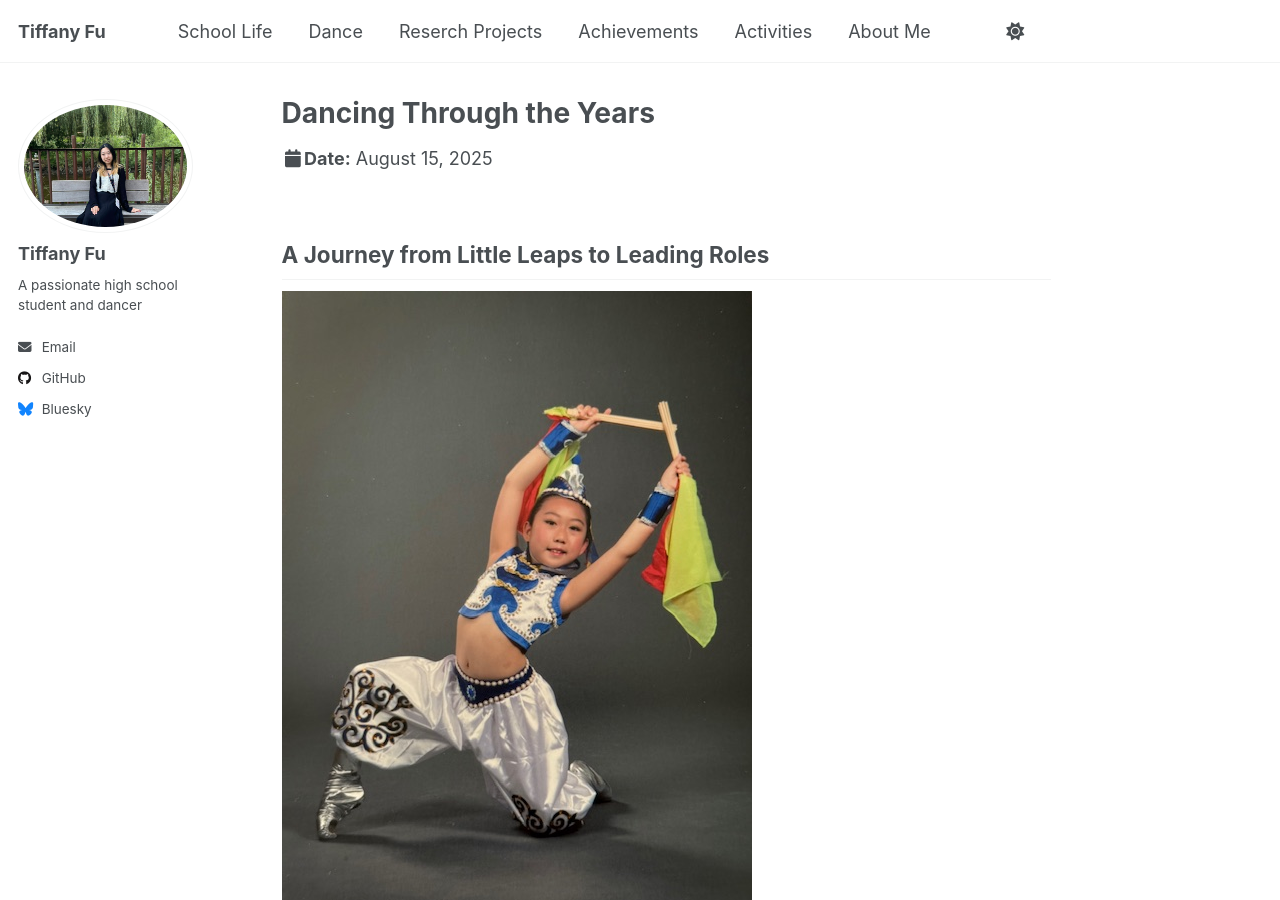
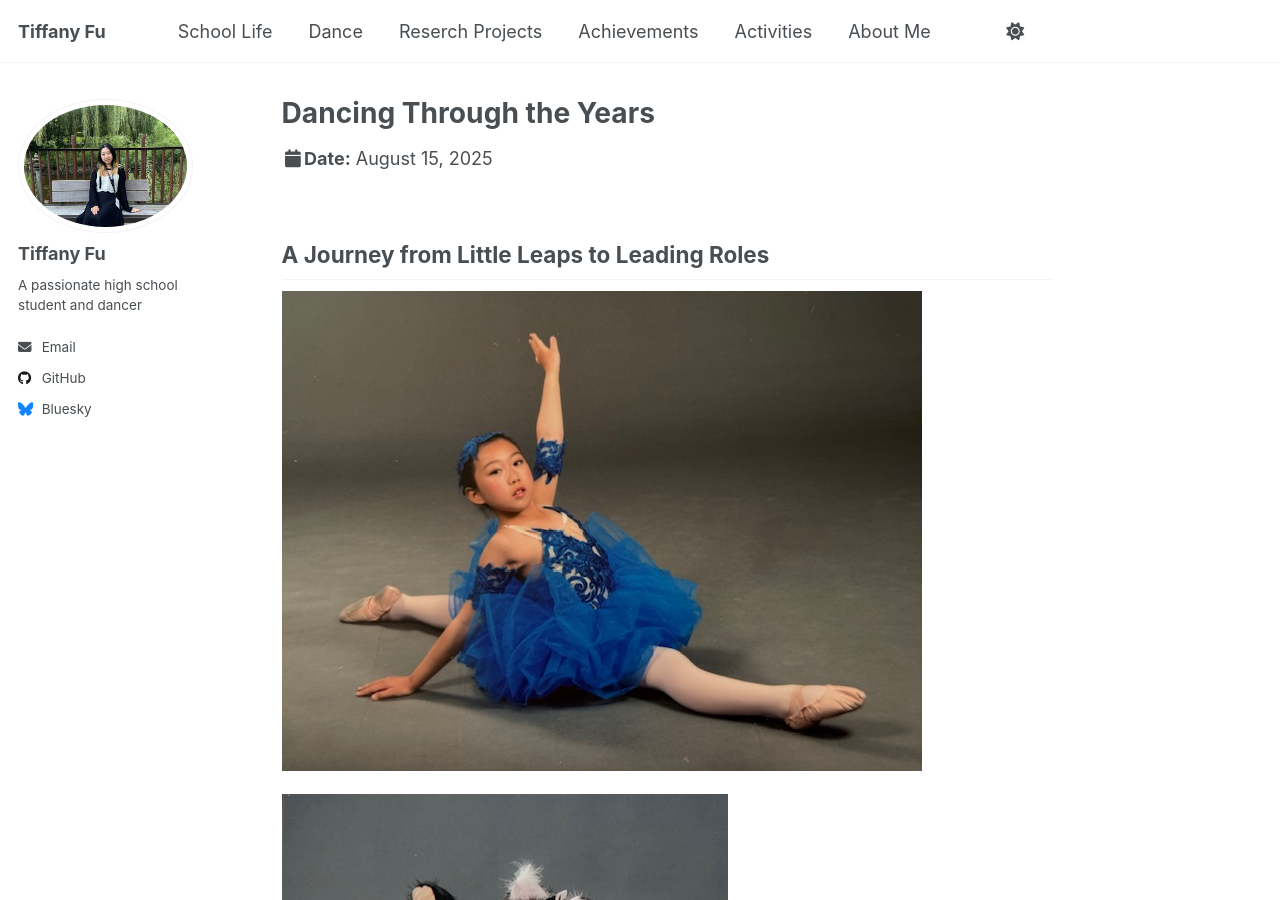
Before and after one commit to TiffanyJTFu/TiffanyFu, a Jekyll site: the page built from _talks/DanceandGrowthMoment.md, in a window 1280 px wide and 900 px high. Built offline with Jekyll 4.4.1, drawn with Linux system fonts in a browser that asks for light colours; a script that is not in the unit is left out.

Commit message:
Update DanceandGrowthMoment.md

```diff
--- a/_talks/DanceandGrowthMoment.md
+++ b/_talks/DanceandGrowthMoment.md
@@ -7,7 +7,7 @@ venue:
 location: "Toronto, Canada"
 ---
 ## A Journey from Little Leaps to Leading Roles
-![Dance10](https://tiffanyjtfu.github.io/TiffanyFu/images/dancetech1.jpg)
+![Dance10](https://tiffanyjtfu.github.io/TiffanyFu/images/dancetech2.jpg)
 
 ![Dance](https://tiffanyjtfu.github.io/TiffanyFu/images/dancetech6.jpg)
 
```
